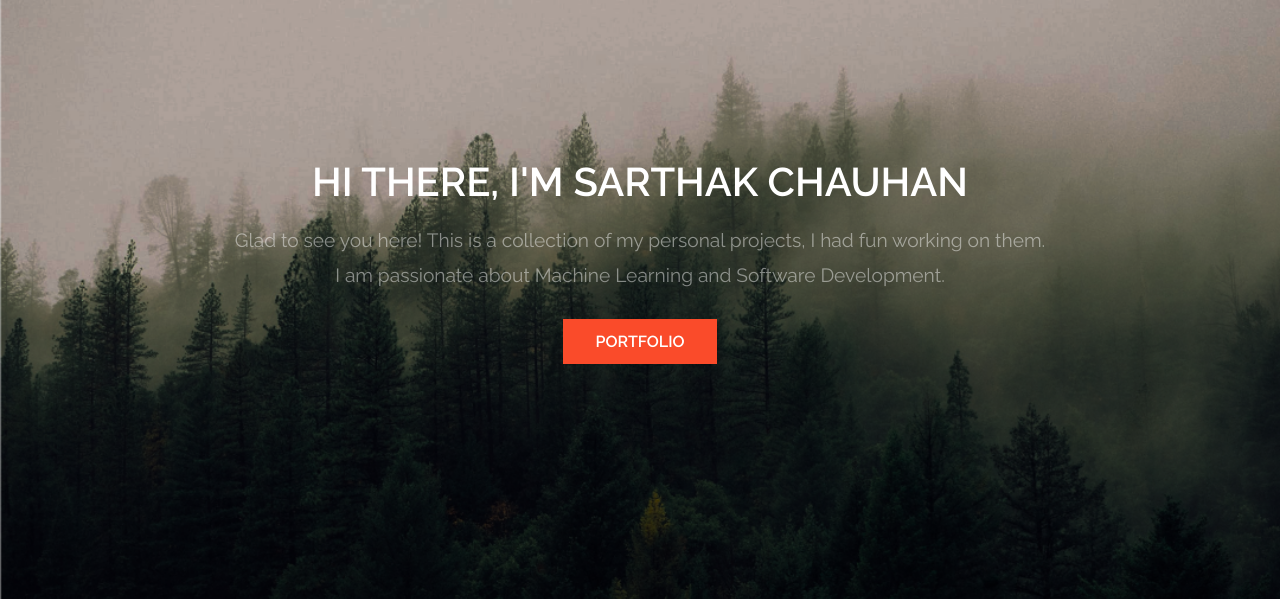
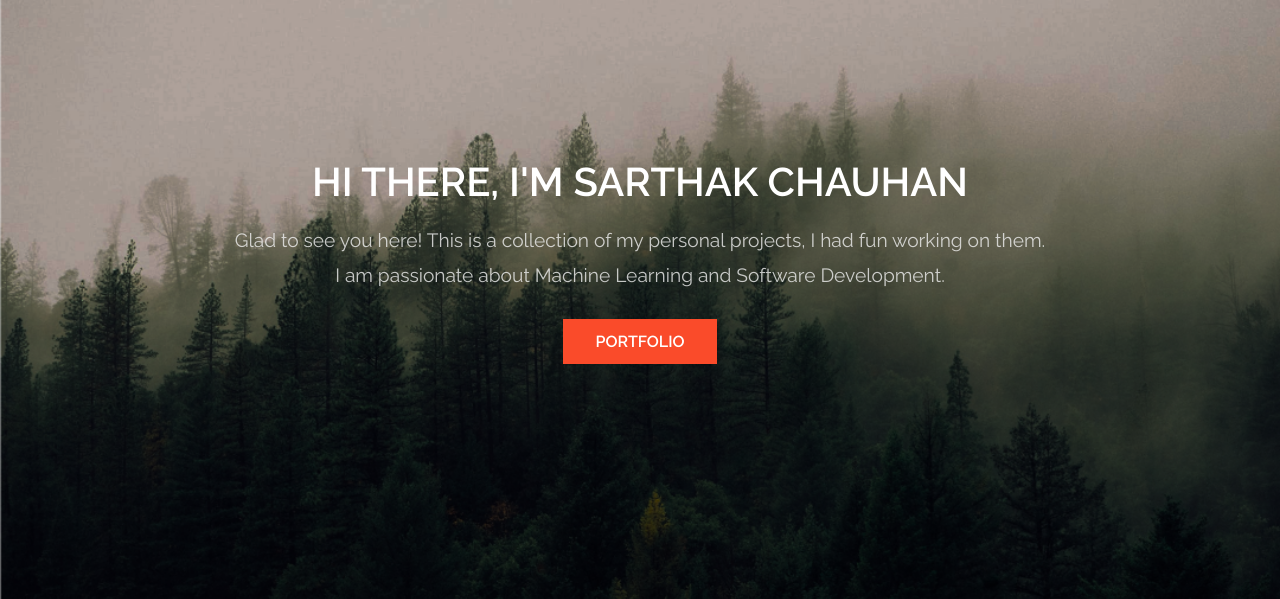
Before and after one commit to Sar1hak/portfolio, a Flask app: page / in a window 1280 px wide. Shown: the part 84-683 px from the top of the page. Run offline with Flask 2, Linux system fonts and the light colour scheme; data comes from the database, SQL or seed files in the repository; some libraries are stand-ins or nearby versions.

Commit message:
banner font fix

```diff
--- a/static/css/style.css
+++ b/static/css/style.css
@@ -323,11 +323,12 @@ min-height: 250px;
 }
 .banner p {
     font-size: 1.2em;
-    color: rgba(255, 255, 255, 0.46);
+    color: #efefef;
     font-weight: 400;
     line-height: 1.8em;
     margin: 1em auto 2em;
     width: 100%;
+    opacity: 80%;
 }
 /*--banner--*/
 .tab-content>.tab-pane {
```
